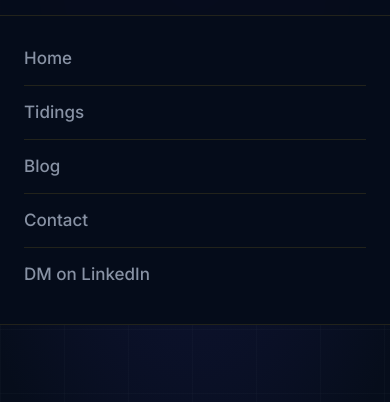
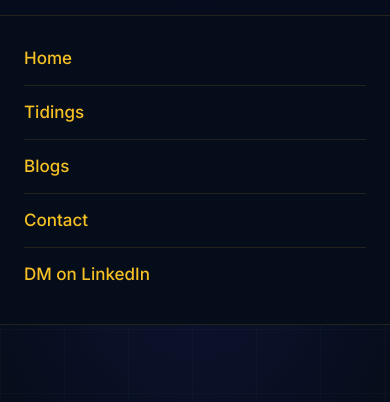
Before and after one commit to rahamza009/defenseoutreach.com, a plain HTML site: page blog.html in a window 390 px wide. Both pictures are taken after a click on the button "Toggle menu". Shown: the part 55-457 px from the top of the page. Drawn offline with Linux system fonts and the light colour scheme.

Commit message:
Make nav links gold, rename Blog to Blogs across all pages
Co-Authored-By: Claude Sonnet 4.6 <noreply@anthropic.com>

```diff
--- a/blog.html
+++ b/blog.html
@@ -20,7 +20,7 @@
     <ul class="nav-links">
       <li><a href="/">Home</a></li>
       <li><a href="index.html#tidings">Tidings</a></li>
-      <li><a href="blog.html">Blog</a></li>
+      <li><a href="blog.html">Blogs</a></li>
       <li><a href="index.html#contact">Contact</a></li>
     </ul>
     <a href="https://www.linkedin.com/in/rahamza009/" target="_blank" rel="noopener" class="btn btn-outline nav-cta" style="font-size:0.9rem;padding:10px 22px;">DM on LinkedIn</a>
@@ -31,7 +31,7 @@
   <div class="mobile-menu">
     <a href="/">Home</a>
     <a href="index.html#tidings">Tidings</a>
-    <a href="blog.html">Blog</a>
+    <a href="blog.html">Blogs</a>
     <a href="index.html#contact">Contact</a>
     <a href="https://www.linkedin.com/in/rahamza009/" target="_blank" rel="noopener">DM on LinkedIn</a>
   </div>
@@ -101,7 +101,7 @@
           <svg viewBox="0 0 24 24"><path d="M18.244 2.25h3.308l-7.227 8.26 8.502 11.24H16.17l-4.714-6.231-5.401 6.231H2.746l7.73-8.835L1.254 2.25H8.08l4.253 5.622zm-1.161 17.52h1.833L7.084 4.126H5.117z"/></svg>
           Twitter
         </a>
-        <a href="blog.html">Blog</a>
+        <a href="blog.html">Blogs</a>
       </div>
       <p class="footer-copy">© 2024 Defense Outreach. All rights reserved.</p>
     </div>
--- a/styles.css
+++ b/styles.css
@@ -149,11 +149,11 @@ nav {
   list-style: none;
 }
 .nav-links a {
-  color: var(--secondary);
+  color: var(--gold);
   font-weight: 500;
   transition: color 0.15s;
 }
-.nav-links a:hover { color: var(--gold); }
+.nav-links a:hover { opacity: 0.75; }
 .nav-cta { margin-left: 24px; }
 
 /* hamburger */
@@ -195,14 +195,14 @@ nav {
   padding: 16px 24px 24px;
 }
 .mobile-menu a {
-  color: var(--secondary);
+  color: var(--gold);
   font-weight: 500;
   padding: 12px 0;
   border-bottom: 1px solid var(--divider);
-  transition: color 0.15s;
+  transition: opacity 0.15s;
 }
 .mobile-menu a:last-child { border-bottom: none; }
-.mobile-menu a:hover { color: var(--gold); }
+.mobile-menu a:hover { opacity: 0.75; }
 
 /* ── HERO ── */
 .hero {
```
Also changed, not shown: index.html (+2 -2 lines), post-1.html (+3 -3 lines), post-2.html (+3 -3 lines), post-3.html (+3 -3 lines).
